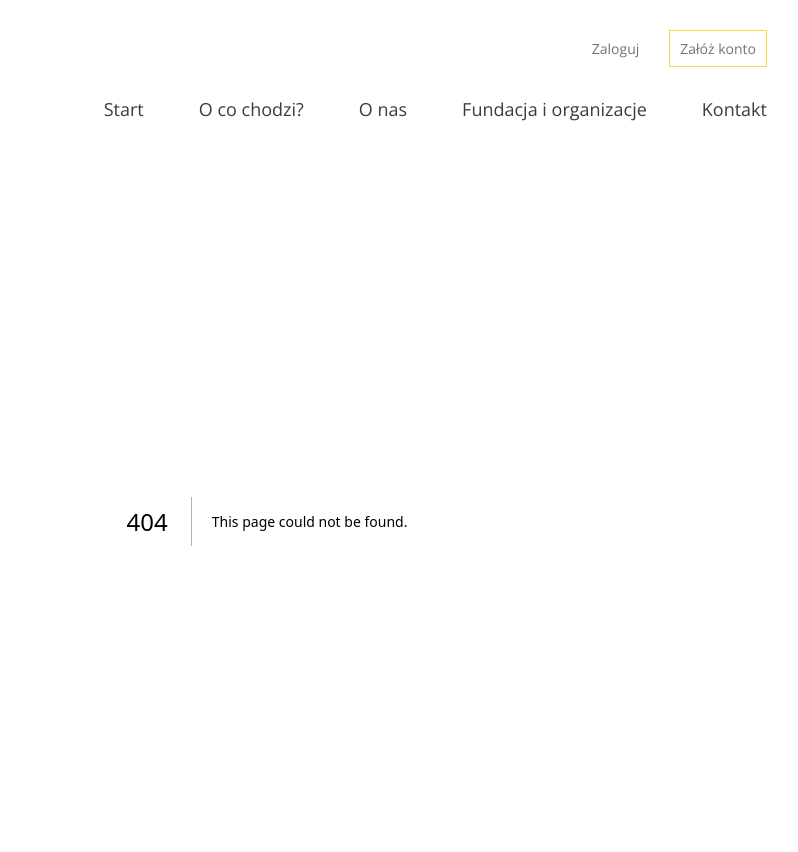
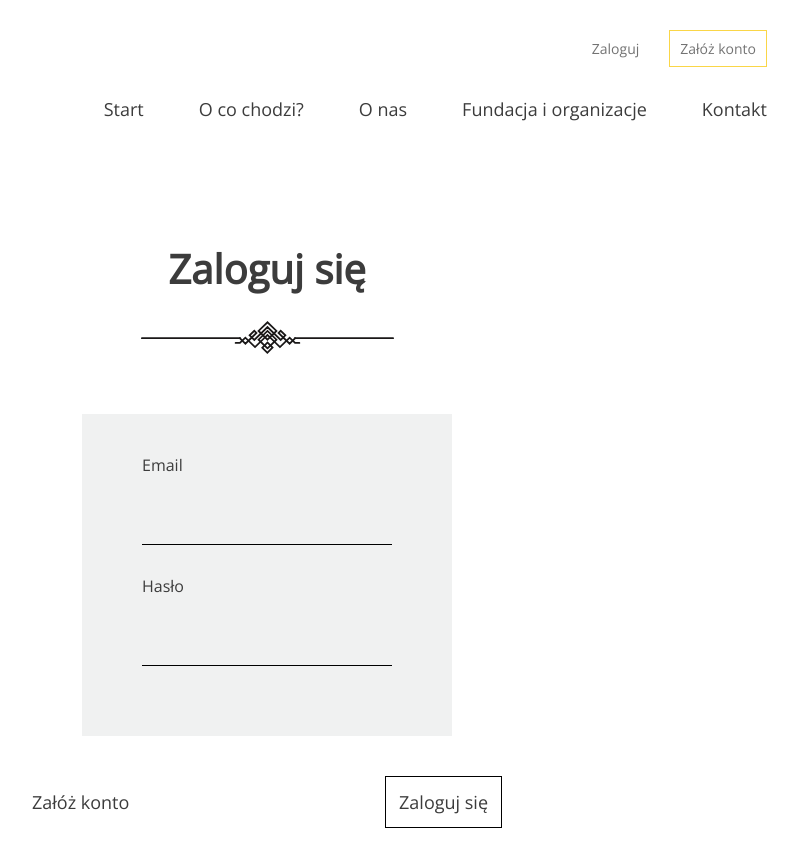
Before and after one commit to barteek-poz/Oddaj-rzeczy, a Next.js app in the folder oddaj-rzeczy/: page /login in a window 1280 px wide. Before the commit this address had no page. Shown: the top 852 px of the page, without its empty margins (373-1171 px from the left). After the commit the page ends 828 px from the top, so only its background shows below. Built offline with nearby package versions, Linux system fonts and the light colour scheme.

Commit message:
created login page

```diff
--- /dev/null
+++ b/oddaj-rzeczy/src/_components/LoginForm.js
@@ -0,0 +1,26 @@
+import styles from "../_styles/LoginForm.module.scss";
+import LinkButton from "./LinkButton";
+const LoginForm = () => {
+  return (
+    <div className={styles.LoginFormBox}>
+      <form className={styles.LoginForm}>
+        <div className={styles.inputBox}>
+          <label>Email</label>
+          <input type="email" required />
+        </div>
+        <div className={styles.inputBox}>
+          <label>Hasło</label>
+          <input type="password" required />
+        </div>
+      </form>
+      <div className={styles.formButtons}>
+        <LinkButton href="/register">Załóż konto</LinkButton>
+        <div className={styles.active}>
+          <LinkButton href="/">Zaloguj się</LinkButton>
+        </div>
+      </div>
+    </div>
+  );
+};
+
+export default LoginForm;
--- a/oddaj-rzeczy/src/_components/LoginNavigation.js
+++ b/oddaj-rzeczy/src/_components/LoginNavigation.js
@@ -22,17 +22,17 @@ const LoginNavigation = () => {
           </LinkButton>
         </div>
       ) : (
-        <LinkButton href="/" active={false} onBtnClick={loginHandler}>
+        <LinkButton href="/login" active={false} >
           Zaloguj
         </LinkButton>
       )}
       {userIsLogged ? (
-        <Link href="/signout" onClick={logoutHandler}>
+        <Link href="/signout" >
           Wyloguj
         </Link>
       ) : (
         <div className={styles.active}>
-          <LinkButton href="/register" onBtnClick={loginHandler}>
+          <LinkButton href="/register" >
             Załóż konto
           </LinkButton>
         </div>
--- a/oddaj-rzeczy/src/_components/MainNavigation.js
+++ b/oddaj-rzeczy/src/_components/MainNavigation.js
@@ -1,11 +1,11 @@
 import Link from "next/link";
 import styles from "../_styles/MainNavigation.module.scss"
 const navLinks = [
-  { name: "Start", href: "#start" },
-  { name: "O co chodzi?", href: "#idea" },
-  { name: "O nas", href: "#about" },
-  { name: "Fundacja i organizacje", href: "#organizations" },
-  { name: "Kontakt", href: "#contact" },
+  { name: "Start", href: "/#start" },
+  { name: "O co chodzi?", href: "/#idea" },
+  { name: "O nas", href: "/#about" },
+  { name: "Fundacja i organizacje", href: "/#organizations" },
+  { name: "Kontakt", href: "/#contact" },
 ];
 
 const MainNavigation = () => {
--- a/oddaj-rzeczy/src/_components/RegisterForm.js
+++ b/oddaj-rzeczy/src/_components/RegisterForm.js
@@ -18,7 +18,7 @@ const RegisterForm = () => {
         </div>
       </form>
       <div className={styles.formButtons}>
-        <LinkButton href="/signin">Zaloguj się</LinkButton>
+        <LinkButton href="/login">Zaloguj się</LinkButton>
         <div className={styles.active}>
           <LinkButton href="/">Załóż konto</LinkButton>
         </div>
--- /dev/null
+++ b/oddaj-rzeczy/src/_styles/LoginForm.module.scss
@@ -0,0 +1,42 @@
+@import "./colors.module.scss";
+.LoginFormBox {
+  text-align: center;
+  font-size: 1.6rem;
+}
+.LoginForm {
+  background-color: $color-white;
+  padding: 4rem 6rem;
+  margin: 6rem 5rem 4rem 5rem;
+}
+.inputBox {
+  display: flex;
+  flex-direction: column;
+  align-items: flex-start;
+
+  input {
+    font-size: 1.6rem;
+    border: none;
+    border-bottom: 1px solid black;
+    margin: 4rem 0 3rem 0;
+    width: 25rem;
+    padding: 0.5rem;
+    outline: none;
+    background-color: $color-white;
+  }
+}
+
+.formButtons {
+  display: flex;
+  align-items: center;
+  justify-content: space-between;
+
+  a {
+    font-size: 1.8rem;
+    color: $color-dark-gray;
+  }
+}
+
+.active {
+  border: 1px solid black;
+  padding: 1.3rem;
+}
--- /dev/null
+++ b/oddaj-rzeczy/src/_styles/SignoutPage.module.scss
@@ -0,0 +1,23 @@
+@import "./colors.module.scss";
+.signoutPage {
+  width: 100vw;
+  display: flex;
+  flex-direction: column;
+  align-items: center;
+  justify-content: center;
+
+  h1 {
+    margin-top: 12rem;
+    margin-bottom: 2.5rem;
+  }
+
+  a {
+    font-size: 1.8rem;
+    color: $color-dark-gray;
+  }
+  .active {
+    margin-top: 4rem;
+    border: 1px solid $color-dark-gray;
+    padding: 1rem 1.2rem;
+  }
+}
--- /dev/null
+++ b/oddaj-rzeczy/src/app/login/page.js
@@ -0,0 +1,16 @@
+import Image from "next/image";
+import decoration from "../../../public/assets/Decoration.svg";
+import styles from "../../_styles/RegisterPage.module.scss";
+import LoginForm from "@/_components/LoginForm";
+
+const LoginPage = () => {
+  return (
+    <div className={styles.registerPage}>
+      <h1>Zaloguj się</h1>
+      <Image src={decoration} />
+      <LoginForm />
+    </div>
+  );
+};
+
+export default LoginPage;
```
Also changed, not shown: oddaj-rzeczy/src/app/signout/page.js (added, +17 -0 lines).
